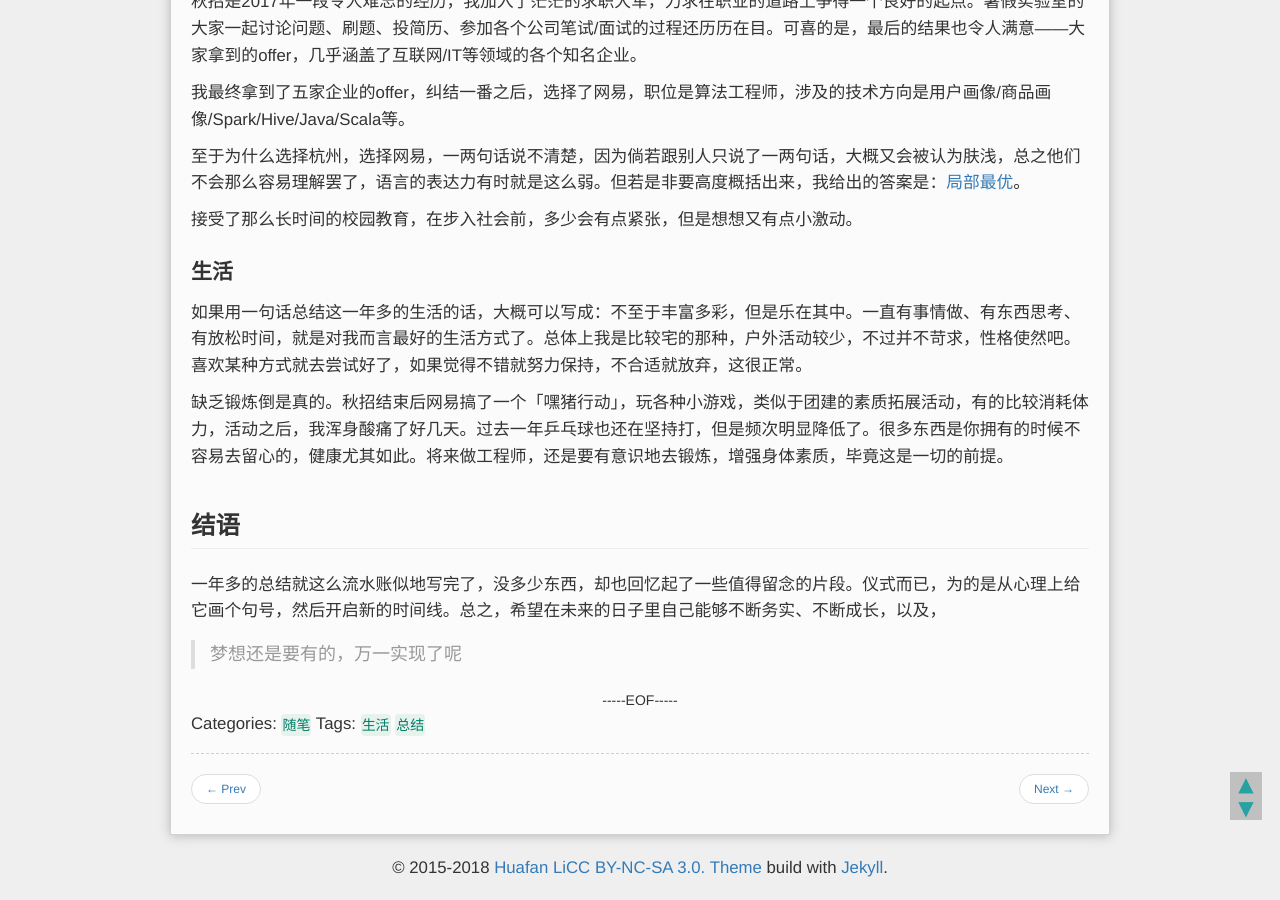
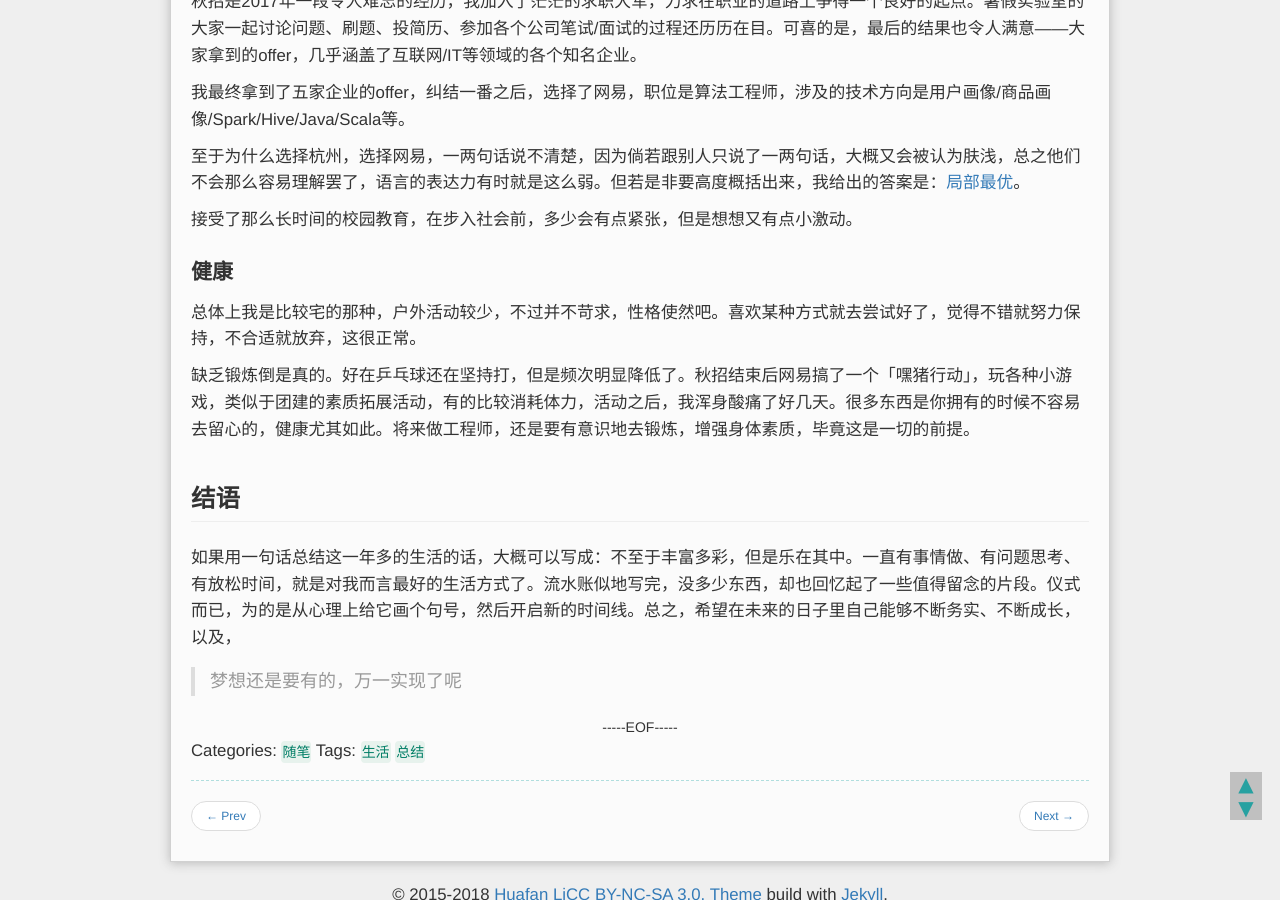
Before and after one commit to mioopoi/mioopoi.github.io, a Jekyll site: the page built from _posts/随笔/2018-02-11-summary-of-2017.md, in a window 1280 px wide and 900 px high, scrolled down 3255 px. Built offline with Jekyll 4.4.1, drawn with Linux system fonts in a browser that asks for light colours; Markdown is read by kramdown in place of the engine named in the settings; comment, search, counter and statistics services are not loaded.

Commit message:
update summary-of-2017

```diff
--- a/_posts/随笔/2018-02-11-summary-of-2017.md
+++ b/_posts/随笔/2018-02-11-summary-of-2017.md
@@ -87,7 +87,7 @@ summary: ""
 
 因而，我无比敬佩那些不疲于深入观察问题细节，依靠一点一滴的尝试和汗水在实践中有效地解决问题的人，所谓知行合一，都体现在这种行为方式上；所谓思维方式，也并不是空中楼阁，一定都是在解决一个个具体的问题中获得的。上帝赋予人类智能，就是为了更好地定义并解决问题，我们不能荒废思考的能力。
 
-CodeCraft2017结束之后，阳姐问我们这些参赛选手要一些比赛感想之类的，简单写了一些，放在[这里](http://note.youdao.com/noteshare?id=1d0b099e53423d9db606f279a011d55a)了。
+CodeCraft2017结束之后，阳姐问我们这些参赛选手要一些比赛感想之类的，简单写了一些，放在[这里](https://www.evernote.com/shard/s711/sh/7484d635-9c41-4ee8-b217-ea2f05d23c4e/affab212775775758eb8f8e782172c87)了。
 
 ### 求职
 秋招是2017年一段令人难忘的经历，我加入了茫茫的求职大军，力求在职业的道路上争得一个良好的起点。暑假实验室的大家一起讨论问题、刷题、投简历、参加各个公司笔试/面试的过程还历历在目。可喜的是，最后的结果也令人满意——大家拿到的offer，几乎涵盖了互联网/IT等领域的各个知名企业。
@@ -98,13 +98,13 @@ CodeCraft2017结束之后，阳姐问我们这些参赛选手要一些比赛感
 
 接受了那么长时间的校园教育，在步入社会前，多少会有点紧张，但是想想又有点小激动。
 
-### 生活
-如果用一句话总结这一年多的生活的话，大概可以写成：不至于丰富多彩，但是乐在其中。一直有事情做、有东西思考、有放松时间，就是对我而言最好的生活方式了。总体上我是比较宅的那种，户外活动较少，不过并不苛求，性格使然吧。喜欢某种方式就去尝试好了，如果觉得不错就努力保持，不合适就放弃，这很正常。
+### 健康
+总体上我是比较宅的那种，户外活动较少，不过并不苛求，性格使然吧。喜欢某种方式就去尝试好了，觉得不错就努力保持，不合适就放弃，这很正常。
 
-缺乏锻炼倒是真的。秋招结束后网易搞了一个「嘿猪行动」，玩各种小游戏，类似于团建的素质拓展活动，有的比较消耗体力，活动之后，我浑身酸痛了好几天。过去一年乒乓球也还在坚持打，但是频次明显降低了。很多东西是你拥有的时候不容易去留心的，健康尤其如此。将来做工程师，还是要有意识地去锻炼，增强身体素质，毕竟这是一切的前提。
+缺乏锻炼倒是真的。好在乒乓球还在坚持打，但是频次明显降低了。秋招结束后网易搞了一个「嘿猪行动」，玩各种小游戏，类似于团建的素质拓展活动，有的比较消耗体力，活动之后，我浑身酸痛了好几天。很多东西是你拥有的时候不容易去留心的，健康尤其如此。将来做工程师，还是要有意识地去锻炼，增强身体素质，毕竟这是一切的前提。
 
 ## 结语
 
-一年多的总结就这么流水账似地写完了，没多少东西，却也回忆起了一些值得留念的片段。仪式而已，为的是从心理上给它画个句号，然后开启新的时间线。总之，希望在未来的日子里自己能够不断务实、不断成长，以及，
+如果用一句话总结这一年多的生活的话，大概可以写成：不至于丰富多彩，但是乐在其中。一直有事情做、有问题思考、有放松时间，就是对我而言最好的生活方式了。流水账似地写完，没多少东西，却也回忆起了一些值得留念的片段。仪式而已，为的是从心理上给它画个句号，然后开启新的时间线。总之，希望在未来的日子里自己能够不断务实、不断成长，以及，
 
 > 梦想还是要有的，万一实现了呢
```
